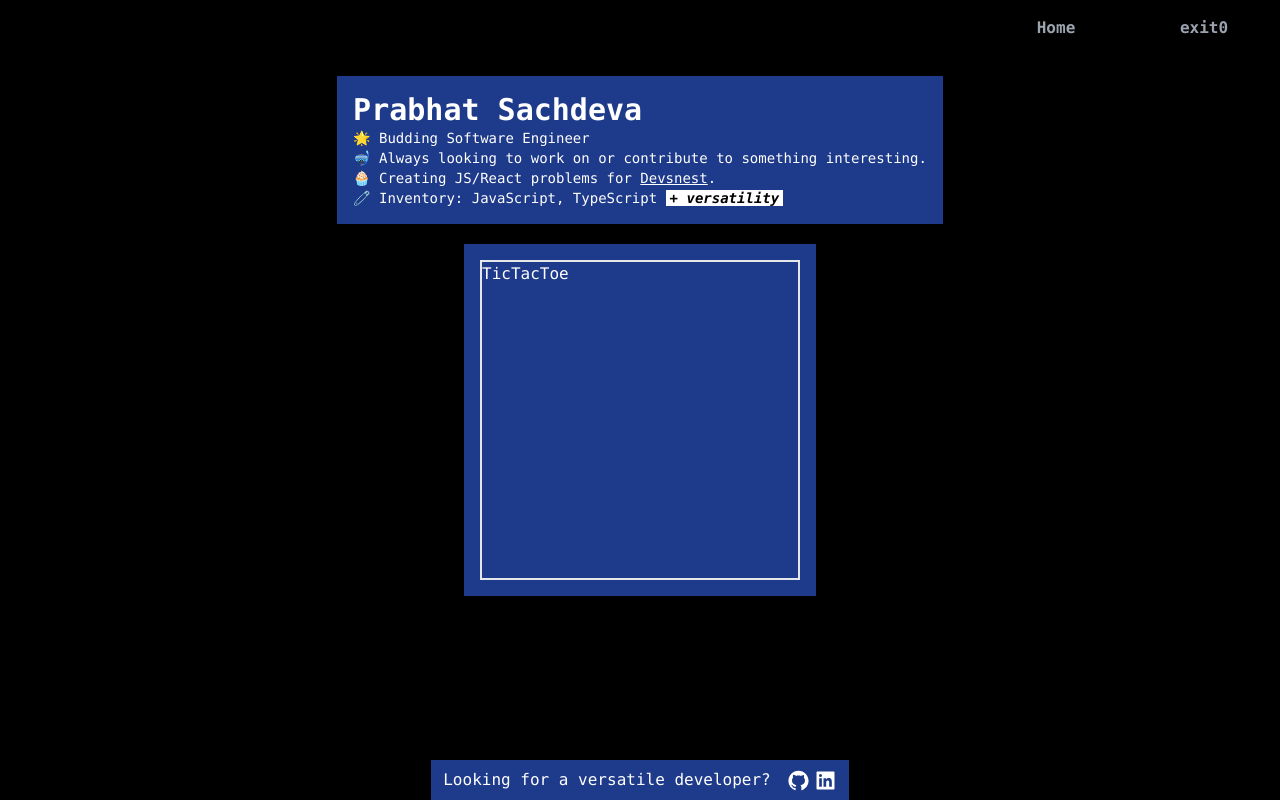
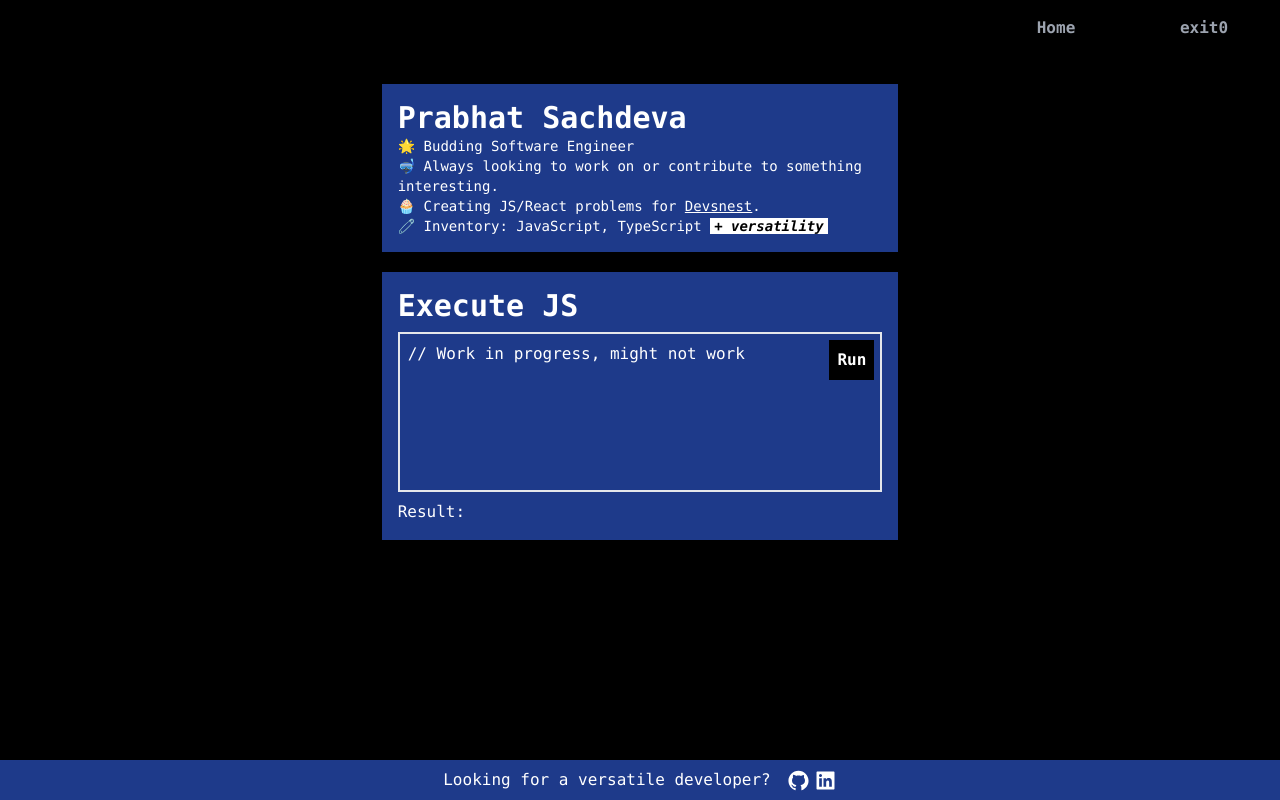
Before and after one commit to prabhatexit0/portexit0, a Next.js app: page /home in a window 1280 px wide. Built offline with nearby package versions, Linux system fonts and the light colour scheme.

Commit message:
added executor widget

```diff
--- a/components/Contact.jsx
+++ b/components/Contact.jsx
@@ -4,10 +4,10 @@ export default function Contact() {
 	return <ContactContainer>
 		<p>Looking for a versatile developer?</p>
 		<div className="flex gap-1 items-center">
-			<a target="_blank" rel="noreferrer" href="https://www.linkedin.com/in/prabhatexit0/" className="hover:text-black">
+			<a target="_blank" rel="noreferrer" href="https://github.com/prabhatexit0" className="hover:text-black">
 				<AiOutlineGithub size={23} />
 			</a>
-			<a target="_blank" rel="noreferrer" href="https://github.com/prabhatexit0" className="hover:text-black">
+			<a target="_blank" rel="noreferrer" href="https://www.linkedin.com/in/prabhatexit0/" className="hover:text-black">
 				<AiFillLinkedin size={23} />
 			</a>
 		</div>
--- /dev/null
+++ b/components/games/Executor.jsx
@@ -0,0 +1,36 @@
+import { useState } from "react"
+import { useRef } from "react"
+
+const URL = 'https://rocky-dawn-53721.herokuapp.com/run'
+
+export default function Executor() {
+  const preRef = useRef()
+  const [result, setResult] = useState("")
+  const [isLoading, setIsLoading] = useState(false)
+
+  const handleFileCreation = async () => {
+    setIsLoading(true)
+    let codeString = preRef.current.innerText
+    let responseData = await (await fetch(URL, {
+      method: 'POST',
+      body: JSON.stringify({ "code": codeString }),
+      headers: {
+        'Content-Type': 'application/json'
+      },
+    })).json()
+    setIsLoading(false)
+
+    if (responseData.result !== undefined) {
+      setResult(responseData.result)
+    }
+  }
+
+  return <div className="font-mono flex flex-col gap-2 executor">
+    <h1 className="font-bold text-3xl">Execute JS</h1>
+    <div className="relative">
+      <pre ref={preRef} className="h-40 w-full border-2 focus:outline-none p-2" spellCheck="false" contentEditable>{"// Work in progress, might not work"}</pre>
+      <button onClick={handleFileCreation} className="p-2 font-bold w-max bg-black absolute top-0 right-0 m-2">Run</button>
+    </div>
+    <div className="max-h-28 overflow-auto">Result: {!isLoading ? <pre>{result}</pre> : "Loading..."} </div>
+  </div>
+}
--- a/components/games/TicTacToe.jsx
+++ /dev/null
@@ -1,13 +0,0 @@
-import { useState } from "react"
-
-export default function TicTacToe() {
-  let R = 3, C = 3
-  let [state, setState] = useState(() =>
-    Array(R).fill().map(() => Array(C).fill('-')))
-
-  console.log(state)
-
-  return <div className="h-80 w-80 border-2">
-    <h1>TicTacToe</h1>
-  </div>
-}
--- /dev/null
+++ b/components/games/compiler.js
@@ -0,0 +1 @@
+import { exec } from 'child_process'
--- a/package.json
+++ b/package.json
@@ -23,6 +23,7 @@
     "eslint": "8.23.1",
     "eslint-config-next": "12.3.0",
     "postcss": "^8.4.16",
+    "prettier": "^2.7.1",
     "tailwindcss": "^3.1.8"
   }
 }
--- a/pages/home.jsx
+++ b/pages/home.jsx
@@ -1,11 +1,12 @@
 import Layout from "./layout";
-import TicTacToe from '../components/games/TicTacToe'
+import Executor from '../components/games/Executor'
 
-export default function Home() {
+// noinspection JSUnusedGlobalSymbols
+export default function Home(){
   return (
     <Layout heading={"Prabhat Sachdeva"}>
       <About />
-      <TicTacToe />
+      <Executor />
     </Layout >
   );
 }
--- a/pages/layout.jsx
+++ b/pages/layout.jsx
@@ -3,18 +3,18 @@ import Contact from '../components/Contact'
 import Draggable from "react-draggable";
 
 export default function Layout({ children }) {
-  let bgColors = ["bg-blue-900", "bg-red-600", "bg-yellow-600"]
+  let bgColors = ["bg-blue-900"]
   return (
     <LayoutContainer>
       <Navbar />
       <ChildrenContainer>
         {
           children.map((child, idx) =>
-            <ChildWrapper key={idx} bg={bgColors[idx - idx]}>{child}</ChildWrapper>
+            <ChildWrapper key={idx} bg={bgColors[0]}>{child}</ChildWrapper>
           )
         }
       </ChildrenContainer>
-      <div className="sticky bottom-0 w-full laptop:w-max">
+      <div className="sticky bottom-0 w-full">
         <Contact />
       </div>
     </LayoutContainer>
@@ -28,6 +28,6 @@ const LayoutContainer = ({ children }) =>
   </div>
 
 const ChildrenContainer = ({ children }) =>
-  <div className="overflow-y-scroll p-5 h-full w-full flex flex-col items-center gap-5">{children}</div>
+  <div className="overflow-y-scroll m-2 p-5 h-full w-full flex flex-col items-center gap-5">{children}</div>
 
-const ChildWrapper = ({ children, bg }) => <Draggable><div className={`p-4 ${bg}`}>{children}</div></Draggable>
+const ChildWrapper = ({ children, bg }) => <Draggable><div className={`p-4 ${bg} w-full laptop:w-5/12`}>{children}</div></Draggable>
--- a/styles/globals.css
+++ b/styles/globals.css
@@ -29,6 +29,10 @@ a {
   background: white;
 }
 
+::-webkit-scrollbar {
+  display: none;
+}
+
 @tailwind base;
 @tailwind components;
 @tailwind utilities;
```
Also changed, not shown: 1 other file (tests, documents, lock files or other folders).
